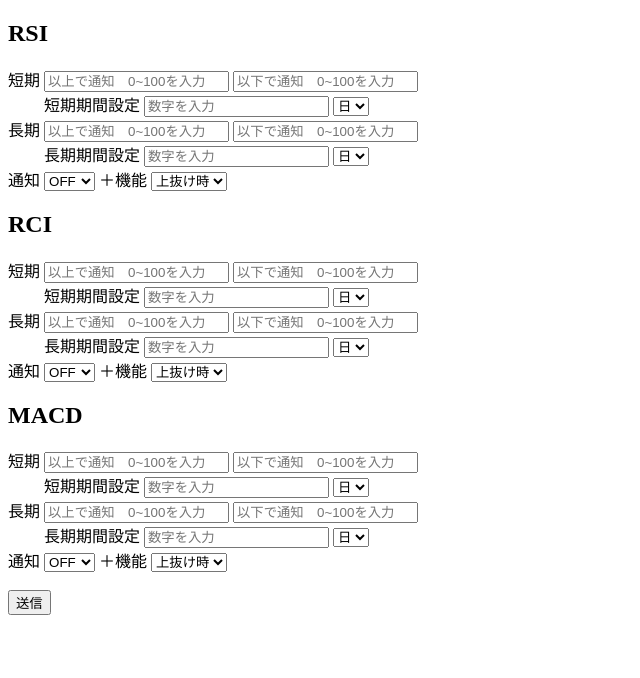
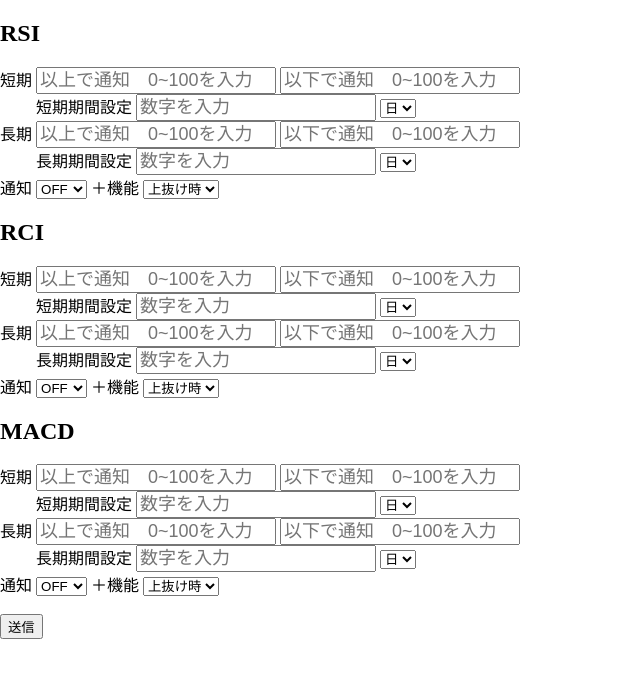
Before and after one commit to okoyuta/okoyutaLIFF, a plain HTML site: page index.html in a window 1280 px wide. Shown: the whole page, without its empty margins (0-640 px from the left). Drawn offline with Linux system fonts and the light colour scheme; a script that the page names is missing.

Commit message:
Update index.html

```diff
--- a/index.html
+++ b/index.html
@@ -3,6 +3,16 @@
   <head>
     <meta charset="UTF-8">
     <title>Input Form</title>
+    <style>
+      body {
+        margin: 0;
+        padding: 0;
+      }
+
+      input, textarea {
+        font-size: 18px;
+      }
+    </style>
   </head>
   <body>
     <form action="https://example.com/webhook" method="POST">
```
